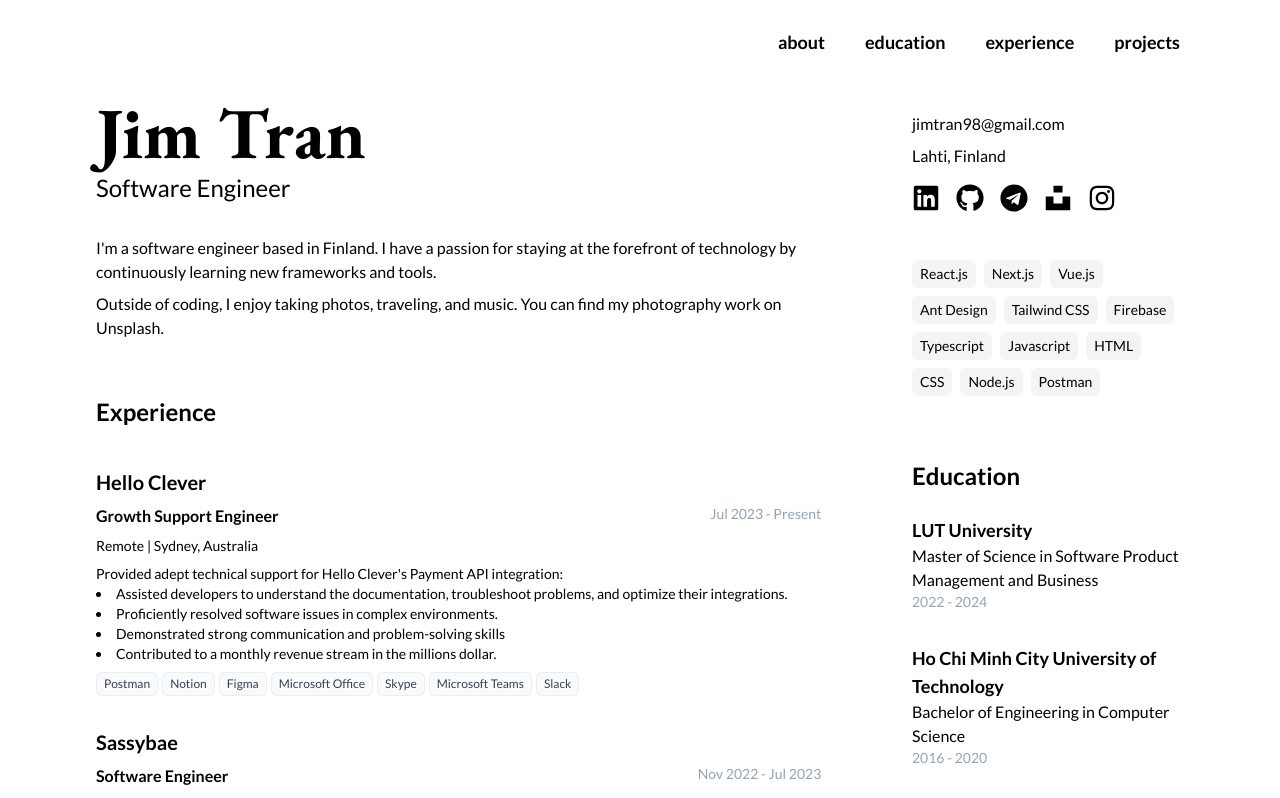
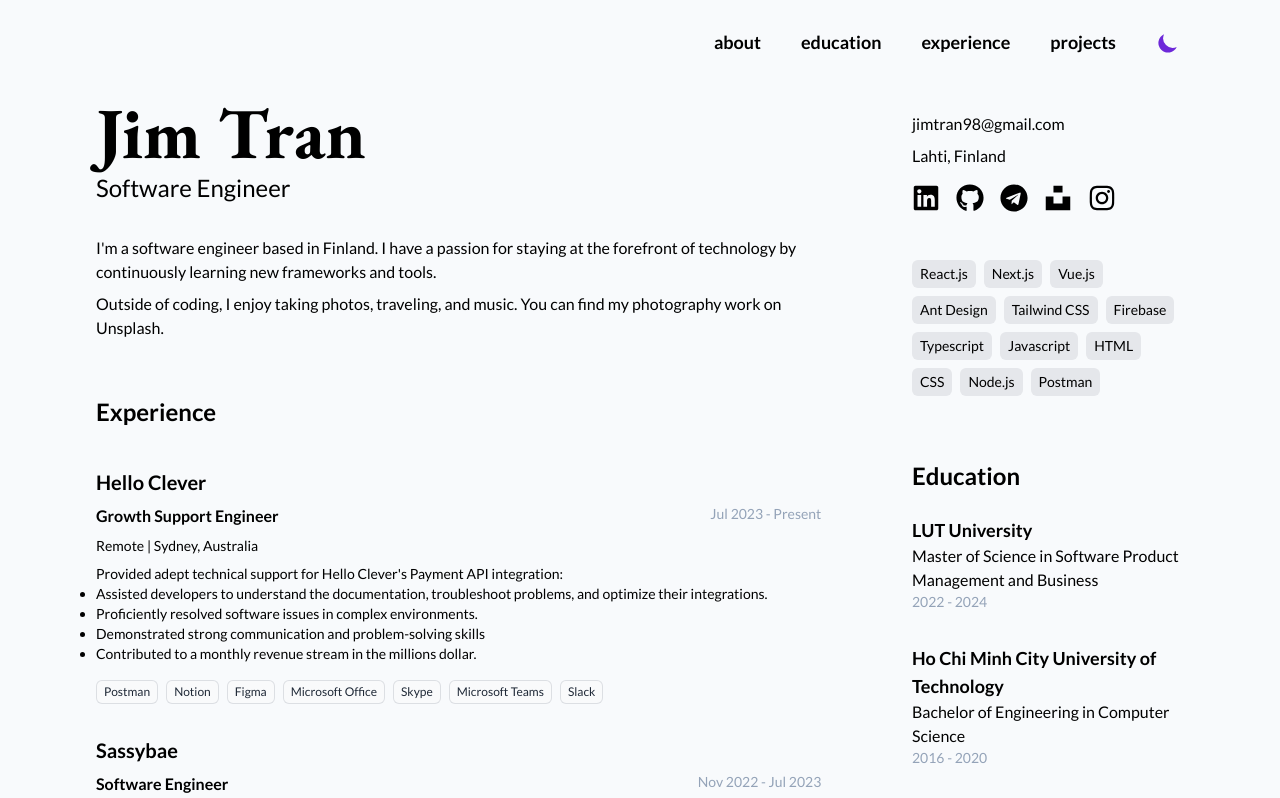
Before and after one commit to jimodayne/jimcbl.dev, a Next.js app: page / in a window 1280 px wide. Shown: the top 798 px of the page. Built offline with nearby package versions, Linux system fonts and the light colour scheme.

Commit message:
feat: dark mode

```diff
--- a/src/app/globals.css
+++ b/src/app/globals.css
@@ -2,23 +2,93 @@
 @tailwind components;
 @tailwind utilities;
 
-:root {
+.theme-toggle.theme-toggle--reversed .theme-toggle__expand {
+  transform: scale(-1, 1);
+}
+.theme-toggle {
+  --theme-toggle__expand--duration: 500ms;
+}
+.theme-toggle__expand g circle,
+.theme-toggle__expand g path {
+  transform-origin: center;
+  transition: transform calc(var(--theme-toggle__expand--duration) * 0.65) cubic-bezier(0, 0, 0, 1.25)
+    calc(var(--theme-toggle__expand--duration) * 0.35);
+}
+.theme-toggle__expand :first-child path {
+  transition-property: transform, d;
+  transition-duration: calc(var(--theme-toggle__expand--duration) * 0.6);
+  transition-timing-function: cubic-bezier(0, 0, 0.5, 1);
+}
+.theme-toggle input[type='checkbox']:checked ~ .theme-toggle__expand g circle,
+.theme-toggle--toggled:not(label).theme-toggle .theme-toggle__expand g circle {
+  transform: scale(1.4);
+  transition-delay: 0s;
+}
+.theme-toggle input[type='checkbox']:checked ~ .theme-toggle__expand g path,
+.theme-toggle--toggled:not(label).theme-toggle .theme-toggle__expand g path {
+  transform: scale(0.75);
+  transition-delay: 0s;
+}
+.theme-toggle input[type='checkbox']:checked ~ .theme-toggle__expand :first-child path,
+.theme-toggle--toggled:not(label).theme-toggle .theme-toggle__expand :first-child path {
+  d: path('M-9 3h25a1 1 0 0017 13v30H0Z');
+  transition-delay: calc(var(--theme-toggle__expand--duration) * 0.4);
+  transition-timing-function: cubic-bezier(0, 0, 0, 1.25);
+}
+@supports not (d: path('')) {
+  .theme-toggle input[type='checkbox']:checked ~ .theme-toggle__expand :first-child path,
+  .theme-toggle--toggled:not(label).theme-toggle .theme-toggle__expand :first-child path {
+    transform: translate3d(-9px, 14px, 0);
+  }
+}
+.theme-toggle {
+  border: none;
+  background: 0 0;
+  cursor: pointer;
+}
+.theme-toggle input[type='checkbox'] {
+  display: none;
+}
+.theme-toggle .theme-toggle-sr {
+  position: absolute;
+  width: 1px;
+  height: 1px;
+  padding: 0;
+  margin: -1px;
+  overflow: hidden;
+  clip: rect(0, 0, 0, 0);
+  white-space: nowrap;
+  border-width: 0;
+}
+@media (prefers-reduced-motion: reduce) {
+  .theme-toggle:not(.theme-toggle--force-motion) * {
+    transition: none !important;
+  }
+}
+
+/* :root {
   --foreground-rgb: 0, 0, 0;
-  --background-start-rgb: 214, 219, 220;
-  --background-end-rgb: 255, 255, 255;
+  --background-start-rgb: 248 250 252;
+  --background-end-rgb: 241 245 249;
+
+  --color-back: #fff;
+  --color-front: #000;
 }
 
 @media (prefers-color-scheme: dark) {
   :root {
     --foreground-rgb: 255, 255, 255;
-    --background-start-rgb: 0, 0, 0;
+    --background-start-rgb: 15 23 42;
     --background-end-rgb: 0, 0, 0;
+
+    --color-back: #000;
+    --color-front: #fff;
   }
-}
+} */
 
 body {
   color: rgb(var(--foreground-rgb));
-  /* background: linear-gradient(to bottom, transparent, rgb(var(--background-end-rgb))) rgb(var(--background-start-rgb)); */
+  background: linear-gradient(to bottom, transparent, rgb(var(--background-end-rgb))) rgb(var(--background-start-rgb));
 }
 
 @layer utilities {
@@ -40,3 +110,11 @@ body {
 .navbar.up {
   box-shadow: rgba(100, 100, 111, 0.2) 0px 7px 29px 0px;
 }
+
+.theme-toggle--toggled {
+  background: var(--color-back);
+
+  & svg {
+    color: var(--color-front);
+  }
+}
--- a/src/app/layout.tsx
+++ b/src/app/layout.tsx
@@ -25,7 +25,7 @@ export default function RootLayout({
 }>) {
   return (
     <html lang="en">
-      <body className={lato.className}>{children}</body>
+      <body className={'bg-slate-50 dark:bg-slate-900 ' + lato.className}>{children}</body>
     </html>
   );
 }
--- a/src/app/page.tsx
+++ b/src/app/page.tsx
@@ -4,18 +4,21 @@ import Navbar from '@/components/Navbar';
 import { garamond } from './font';
 import SocialNetwork, { SocialNetworkIcons } from '@/components/SocialNetwork';
 import dayjs from 'dayjs';
+import { useEffect } from 'react';
+import Image from 'next/image';
+import flameImg from '../assets/flame.jpg';
 
 export default function Home() {
   return (
     <>
-      <main className="flex min-h-screen max-w-screen-xl mx-auto flex-col items-center px-10 lg:px-24 lg:mt-24">
+      <main className="flex min-h-screen dark:text-gray-300 max-w-screen-xl mx-auto flex-col items-center px-10 lg:px-24 lg:mt-24">
         <Navbar />
 
         <div className="w-full flex flex-col lg:flex-row">
           <div className="left lg:w-8/12">
             <div className="mb-8">
-              <h1 className={'text-4xl lg:text-7xl font-bold ' + garamond.className}>Jim Tran</h1>
-              <h2 className="text-2xl mt-1">Software Engineer</h2>
+              <h1 className={'text-4xl lg:text-7xl font-bold dark:text-white ' + garamond.className}>Jim Tran</h1>
+              <h2 className="text-2xl mt-1 dark:text-grey-400">Software Engineer</h2>
             </div>
             <div className="intro ">
               <p className=" mb-2">
@@ -27,8 +30,9 @@ export default function Home() {
                 Unsplash.
               </p>
             </div>
+            {/* <Image className=" absolute -z-10" src={flameImg} alt="flames" width={750} height={250} /> */}
             <div className="mt-14">
-              <h3 className="text-2xl font-bold mb-6"> Experience </h3>
+              <h3 className="text-2xl font-bold mb-6 dark:text-gray-200"> Experience </h3>
               {experienceProps.map((item, idx) => {
                 return <WorkItem key={idx} {...item} />;
               })}
@@ -44,24 +48,27 @@ export default function Home() {
             <div className="tech-stacks flex flex-wrap gap-x-2">
               {techStacks.map((item, idx) => {
                 return (
-                  <div key={idx} className="bg-gray-100 rounded-md inline-block px-2 py-1 mb-2 text-sm">
+                  <div
+                    key={idx}
+                    className="bg-gray-200 transition duration-500 cursor-grab hover:bg-gray-300 dark:bg-slate-700  rounded-md inline-block px-2 py-1 mb-2 text-sm"
+                  >
                     {item}
                   </div>
                 );
               })}
             </div>
 
-            <div className="education mt-14">
-              <h3 className="text-2xl font-bold mb-6"> Education </h3>
+            <div className="education mt-14 ">
+              <h3 className="text-2xl font-bold mb-6 dark:text-gray-100"> Education </h3>
               <div className="mb-8">
-                <h4 className="text-lg font-bold"> LUT University </h4>
+                <h4 className="text-lg font-bold dark:text-gray-100"> LUT University </h4>
                 <p> Master of Science in Software Product Management and Business </p>
-                <p className="text-slate-400 text-sm"> 2022 - 2024 </p>
+                <p className="text-slate-400 text-sm dark:text-slate-500"> 2022 - 2024 </p>
               </div>
               <div>
-                <h4 className="text-lg font-bold"> Ho Chi Minh City University of Technology </h4>
+                <h4 className="text-lg font-bold dark:text-gray-100"> Ho Chi Minh City University of Technology </h4>
                 <p> Bachelor of Engineering in Computer Science </p>
-                <p className="text-slate-400 text-sm"> 2016 - 2020 </p>
+                <p className="text-slate-400 text-sm dark:text-slate-500"> 2016 - 2020 </p>
               </div>
             </div>
 
@@ -71,9 +78,9 @@ export default function Home() {
 
         {/* <div className="z-10 w-full max-w-5xl items-center justify-between font-mono text-sm lg:flex"></div> */}
       </main>
-      <footer className=" bg-slate-700 p-10 lg:p-16 ">
+      <footer className=" bg-slate-200 dark:bg-slate-900 dark:text-slate-300 p-10 lg:p-16 ">
         <div className="text-center">{/* <SocialNetworkIcons /> */}</div>
-        <div className="copyright text-sm text-center text-slate-100">
+        <div className="copyright text-sm text-center dark:text-slate-400 ">
           <p> © {dayjs().year()} Duc Thinh Tran.</p>
           <p> All rights reserved.</p>
         </div>
--- a/src/components/Badge.tsx
+++ b/src/components/Badge.tsx
@@ -1,7 +1,7 @@
 import { ReactNode } from 'react';
 
 const MAP_COLOR = {
-  gray: ['bg-gray-50', 'text-gray-700', 'ring-gray-500/10'],
+  gray: ['bg-gray-50 dark:bg-gray-700', 'text-gray-800 dark:text-gray-200', 'ring-gray-500/20'],
   red: ['bg-red-50', 'text-red-700', 'ring-red-600/10'],
   yellow: ['bg-yellow-50', 'text-yellow-800', 'ring-yellow-600/20'],
   green: ['bg-green-50', 'text-green-700', 'ring-green-600/20'],
--- /dev/null
+++ b/src/components/LightDarkButton.tsx
@@ -0,0 +1,57 @@
+'use client';
+
+import { useEffect, useState } from 'react';
+
+//Toggle logic
+export default function LightDarkButton() {
+  const [isDark, setIsDark] = useState(false); //default state
+
+  console.log('LightDarkButton ', isDark);
+
+  //Handles changing the color mode and stores state in localStorage
+  const toggleDarkMode = (state: boolean) => {
+    //Add/Remove dark class to the root element and from local storage
+    if (isDark) {
+      setIsDark(false);
+      document.documentElement.classList.remove('dark');
+      localStorage.setItem('darkMode', 'disabled');
+    } else {
+      setIsDark(true);
+      document.documentElement.classList.add('dark');
+      localStorage.setItem('darkMode', 'enabled');
+    }
+  };
+
+  //Get color mode state from localStorage, if there isn't one, then get users preferred color mode
+  useEffect(() => {
+    //Check if dark mode is enabled in local storage
+    const darkMode = localStorage.getItem('darkMode');
+    const prefersDarkMode = window.matchMedia && window.matchMedia('(prefers-color-scheme: dark)').matches;
+
+    //Set the checked state based on local storage value or by default user preference if there is no value in local storage
+    if ((darkMode && darkMode === 'enabled') || (!darkMode && prefersDarkMode)) {
+      console.log('dark mode enabled');
+      document.documentElement.classList.add('dark');
+      setIsDark(true);
+    }
+  }, []);
+
+  return (
+    <button
+      type="button"
+      onClick={() => toggleDarkMode(isDark)}
+      className="h-8 w-8 ml-8 rounded-lg p-1 hover:bg-gray-100 dark:hover:bg-gray-700"
+    >
+      <svg className="fill-violet-700 block dark:hidden" fill="currentColor" viewBox="0 0 20 20">
+        <path d="M17.293 13.293A8 8 0 016.707 2.707a8.001 8.001 0 1010.586 10.586z"></path>
+      </svg>
+      <svg className="fill-yellow-500 hidden dark:block" fill="currentColor" viewBox="0 0 20 20">
+        <path
+          d="M10 2a1 1 0 011 1v1a1 1 0 11-2 0V3a1 1 0 011-1zm4 8a4 4 0 11-8 0 4 4 0 018 0zm-.464 4.95l.707.707a1 1 0 001.414-1.414l-.707-.707a1 1 0 00-1.414 1.414zm2.12-10.607a1 1 0 010 1.414l-.706.707a1 1 0 11-1.414-1.414l.707-.707a1 1 0 011.414 0zM17 11a1 1 0 100-2h-1a1 1 0 100 2h1zm-7 4a1 1 0 011 1v1a1 1 0 11-2 0v-1a1 1 0 011-1zM5.05 6.464A1 1 0 106.465 5.05l-.708-.707a1 1 0 00-1.414 1.414l.707.707zm1.414 8.486l-.707.707a1 1 0 01-1.414-1.414l.707-.707a1 1 0 011.414 1.414zM4 11a1 1 0 100-2H3a1 1 0 000 2h1z"
+          fillRule="evenodd"
+          clipRule="evenodd"
+        ></path>
+      </svg>
+    </button>
+  );
+}
--- a/src/components/Navbar.tsx
+++ b/src/components/Navbar.tsx
@@ -2,6 +2,7 @@
 
 import useScroll from '@/app/hooks/useScroll';
 import useScrollPosition from '@/app/hooks/useScrollPosition';
+import LightDarkButton from './LightDarkButton';
 
 const Navbar = () => {
   const scroll = useScroll();
@@ -20,8 +21,13 @@ const Navbar = () => {
   }
 
   return (
-    <nav className={'w-full navbar bg-white lg:top-0  lg:pt-6 lg:pb-6 lg:fixed transition duration-300 ' + classScroll}>
-      <div className="container mx-auto max-w-screen-xl flex justify-end lg:px-24 ">
+    <nav
+      className={
+        'w-full navbar bg-slate-50 dark:bg-slate-900 dark:text-slate-300 lg:top-0  lg:pt-6 lg:pb-6 lg:fixed transition duration-300 ' +
+        classScroll
+      }
+    >
+      <div className="container mx-auto max-w-screen-xl flex justify-end items-center lg:px-24 ">
         <ul className="flex justify-between font-bold text-lg gap-8">
           <li className="transition duration-300">
             <a href=""> about </a>
@@ -36,6 +42,7 @@ const Navbar = () => {
             <a href=""> projects </a>
           </li>
         </ul>
+        <LightDarkButton />
       </div>
     </nav>
   );
--- a/src/components/WorkItem.tsx
+++ b/src/components/WorkItem.tsx
@@ -15,19 +15,21 @@ const WorkItem = (props: WorkItemProps) => {
 
   return (
     <div key={company} className="text-sm py-4">
-      <div className="company text-xl font-bold mb-2">{company}</div>
+      <div className="dark:text-gray-100 company text-xl font-bold mb-2">{company}</div>
 
       <div className="flex flex-col lg:flex-row justify-between">
-        <p className="font-bold text-base  mb-2">{title}</p>
-        <p className=" text-slate-400 mb-2">{time}</p>
+        <p className="font-bold text-base dark:text-slate-200 mb-2">{title}</p>
+        <p className=" text-slate-400 dark:text-gray-400 mb-2">{time}</p>
       </div>
       <p className="mb-2">{location}</p>
-      <div className="mb-2">
+      <div className="mb-4">
         <p>{content.intro} </p>
-        {content.list?.length ? content.list.map((i, idx) => <li key={idx}> {i} </li>) : null}
+        <ul className="dark:text-slate-400  list-disc">
+          {content.list?.length ? content.list.map((i, idx) => <li key={idx}> {i} </li>) : null}
+        </ul>
       </div>
       {content.stack?.length ? (
-        <div className="flex flex-wrap gap-1">
+        <div className="flex flex-wrap gap-2 ">
           {content.stack.map((item, idx) => (
             <Badge key={idx} color="gray">
               {item}
```
Also changed, not shown: tailwind.config.ts (+7 -7 lines), src/assets/Boy_character_floating.svg (deleted), src/assets/flame.jpg (added).
